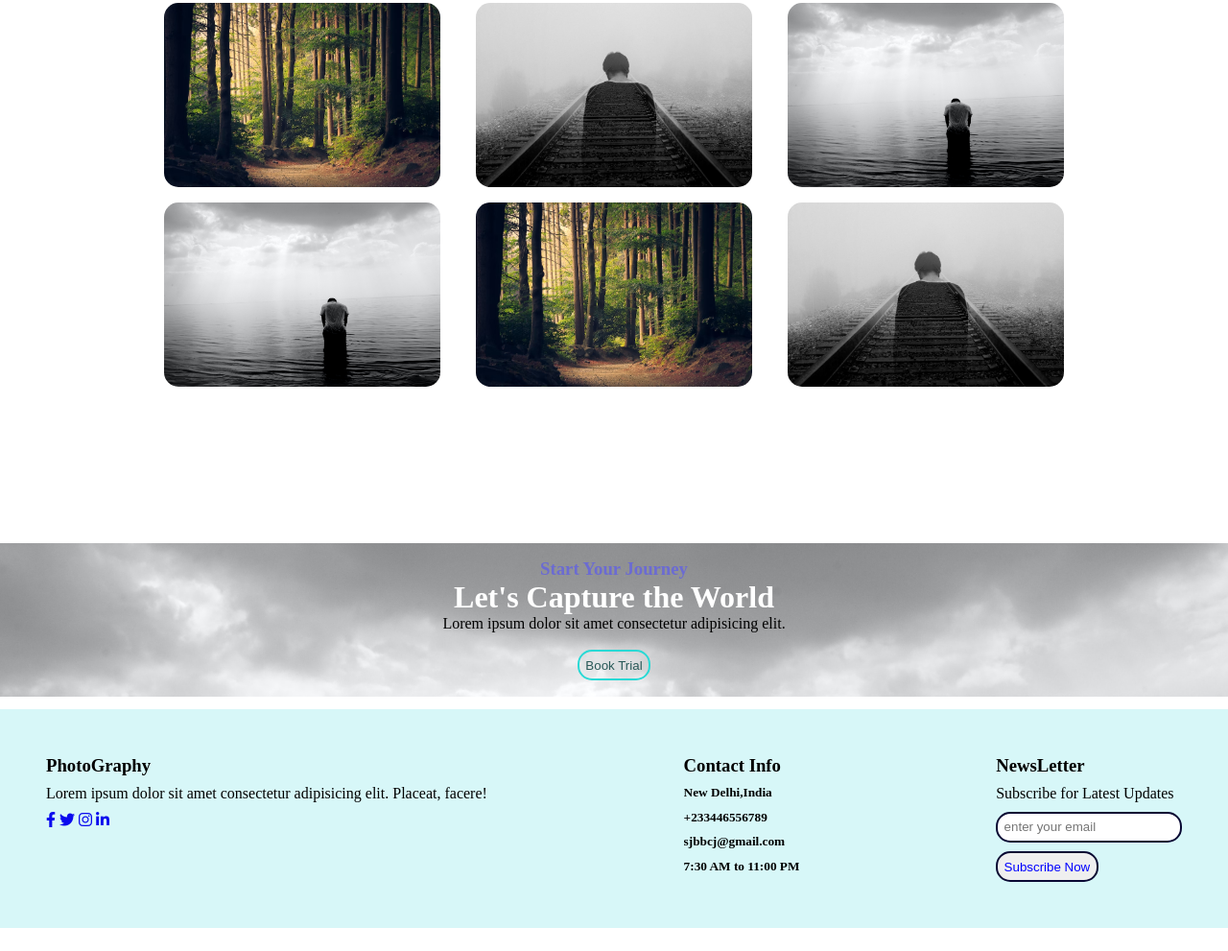
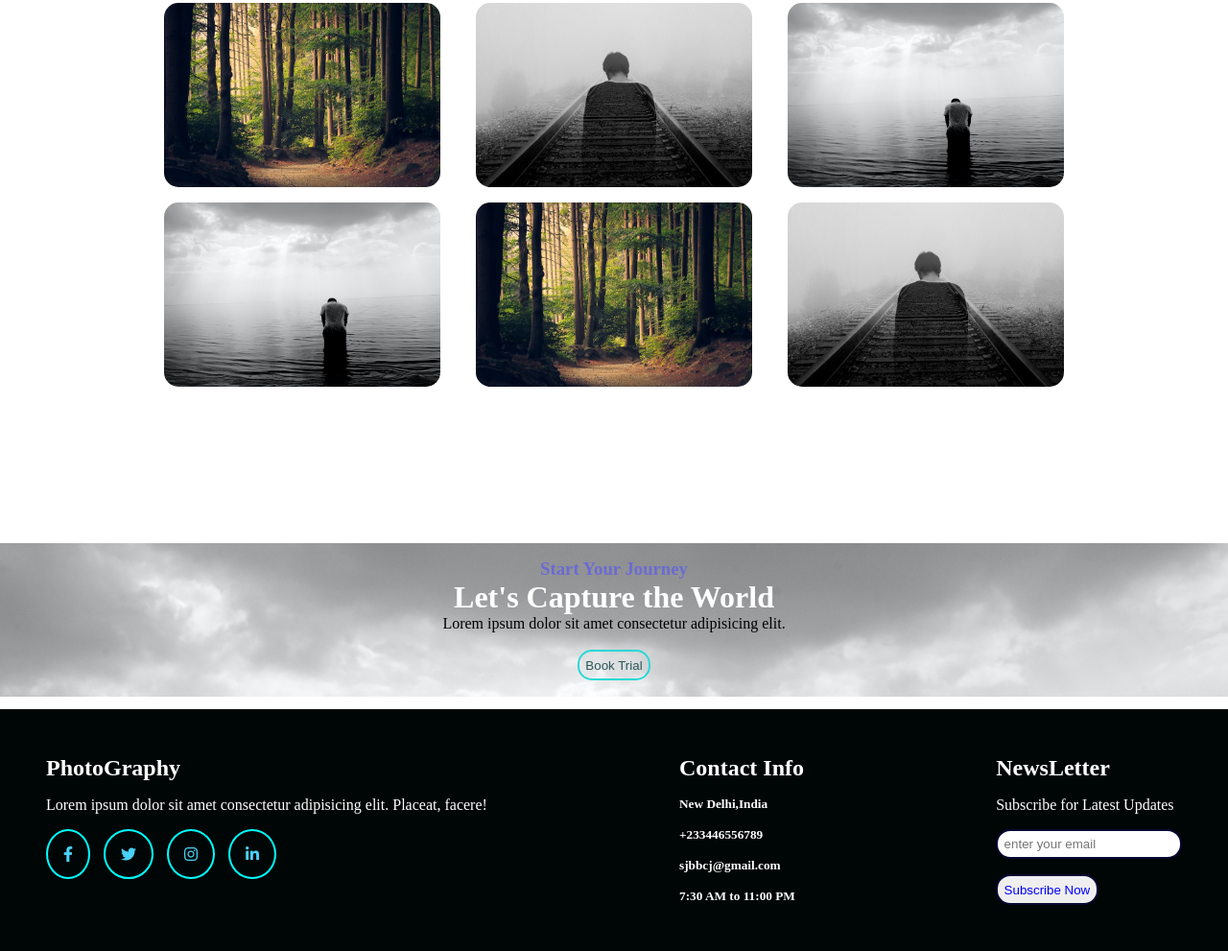
Before and after one commit to Anmolpandey27/Full-Stack-1, a plain HTML site: page index.html in a window 1280 px wide. Shown: the part 247-1238 px from the top of the page at 96% size. Before the commit the page ends 1214 px from the top, so only its background shows below. Drawn offline with Linux system fonts and the light colour scheme.

Commit message:
final commit

```diff
--- a/index.html
+++ b/index.html
@@ -48,17 +48,17 @@
     </div>
     <div class="last">
             <div class="l3">
-                <h3>PhotoGraphy</h3>
+                <h2>PhotoGraphy</h2>
                 <p>Lorem ipsum dolor sit amet consectetur adipisicing elit. Placeat, facere!</p>
-                 <div>
-                    <i class="fa-brands fa-facebook-f"></i>
-                    <i class="fa-brands fa-twitter"></i>
-                    <i class="fa-brands fa-instagram"></i>
-                    <i class="fa-brands fa-linkedin-in"></i>
+                 <div class="i">
+                    <div class="abc"><i class="fa-brands fa-facebook-f "></i></div>
+                    <div class="abc"><i class="fa-brands fa-twitter"></i></div>
+                    <div class="abc"><i class="fa-brands fa-instagram"></i></div>
+                    <div class="abc"><i class="fa-brands fa-linkedin-in"></i></div>
                  </div>
             </div>
             <div class="l3">
-                <h3>Contact Info</h3>
+                <h2>Contact Info</h2>
                 <h5>
                     New Delhi,India
                 </h5>
@@ -73,7 +73,7 @@
                 </h5>
             </div>
             <div class="l3">
-                <h3>NewsLetter</h3>
+                <h2>NewsLetter</h2>
                 <p>Subscribe for Latest Updates</p>
                 <input type="text" placeholder="enter your email">
                 <div class="icon">
--- a/styles.css
+++ b/styles.css
@@ -117,7 +117,8 @@ header button:hover{
     padding: 3rem;
     display: flex;
     justify-content: space-between;
-    background-color: #d7f7f8;
+    background-color: #000606;
+    color: white;
 }
 .btn ,input
 {
@@ -136,11 +137,24 @@ header button:hover{
     height: 100%;
     display: flex;
     flex-direction: column;
-    gap: 0.6em;
+    gap: 1em;
 }
 .l3 i{
-    color: rgb(11, 11, 238);
+    color: rgb(73, 209, 247);
 }
 .l3 i:hover{
-    color: cyan;
+    color: rgb(16, 35, 245);
 }
+.i{
+    width: 15rem;
+    display: flex;
+    justify-content: space-between;
+}
+.abc
+{
+    border: 2px solid aqua;
+    border-radius: 50%;
+    padding:1rem;
+    display: flex;
+    justify-content: center;
+}
```
